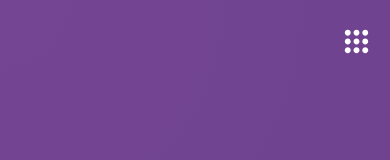
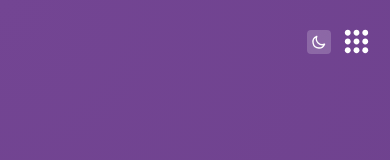
Before and after one commit to Nizar7zak/herfa, a Next.js app: page / in a window 390 px wide. Shown: the top 160 px of the page. Built offline with nearby package versions, Linux system fonts and the light colour scheme; a web font is replaced by a local one.

Commit message:
edit the dark mode

```diff
--- a/app/components/Card.tsx
+++ b/app/components/Card.tsx
@@ -15,8 +15,8 @@ const Card = ( { text, srcImage, isService, mobileSrc }: Props ) => {
     return (
         <div className={ `${bgColor}
             w-[36vw] h-[26vh] mx-5 md:mx-0
-            ${isService ? " md:w-[15vw] md:h-[20vh] " : "md:w-[11vw] md:h-[15vh]"}
-            lg:w-[11vw] lg:h-[20vh] xl:h-[29vh] 2xl:w-[11vw] 2xl:h-[32vh]
+            ${isService ? " md:w-[15vw] md:h-[20vh] " : "md:w-[13vw] md:h-[18vh]"}
+            lg:w-[13vw] lg:h-[22vh] xl:h-[32vh] 2xl:w-[13vw] 2xl:h-[35vh]
             rounded-lg flex flex-col justify-center items-center gap-3 md:gap-4 xl:gap-5 py-4` }>
 
             <div className="flex-none flex items-center justify-center w-full">
--- a/app/components/Navbar.tsx
+++ b/app/components/Navbar.tsx
@@ -54,7 +54,18 @@ const Navbar = () => {
                 <Image src={ Animation } alt="Logo-herfa" className="transition-all duration-500" />
             </div>
 
-            <div className="lg:hidden fixed top-6 right-4 z-50">
+            <div className="lg:hidden fixed top-6 right-4 z-50 flex items-center gap-2">
+                <button onClick={toggleTheme} aria-label="Toggle theme" className="p-1 rounded bg-white/20 backdrop-blur">
+                    {theme === 'dark' ? (
+                        <svg className="w-4 h-4 text-white" fill="none" stroke="currentColor" viewBox="0 0 24 24">
+                            <path strokeLinecap="round" strokeLinejoin="round" strokeWidth={2} d="M12 3v1m0 16v1m9-9h-1M4 12H3m15.364 6.364l-.707-.707M6.343 6.343l-.707-.707m12.728 0l-.707.707M6.343 17.657l-.707.707M16 12a4 4 0 11-8 0 4 4 0 018 0z" />
+                        </svg>
+                    ) : (
+                        <svg className="w-4 h-4 text-white" fill="none" stroke="currentColor" viewBox="0 0 24 24">
+                            <path strokeLinecap="round" strokeLinejoin="round" strokeWidth={2} d="M20.354 15.354A9 9 0 018.646 3.646 9.003 9.003 0 0012 21a9.003 9.003 0 008.354-5.646z" />
+                        </svg>
+                    )}
+                </button>
                 <button onClick={ () => setIsOpen( !isOpen ) } className="text-white text-3xl">
                     { isOpen ? <FaTimes /> : <CgMenuGridO size={ 35 } /> }
                 </button>
@@ -116,7 +127,7 @@ const Navbar = () => {
                 <SocialIcons />
 
             </div>
-            <div className={`hidden lg:flex fixed top-6 ${lang==='ar' ? 'right-6' : 'left-6'} z-50 gap-2`}>
+            <div className={`hidden lg:flex fixed top-6 ${lang==='ar' ? 'right-[3.0625rem]' : 'left-[3.0625rem]'} z-50 gap-2`}>
                 <button onClick={() => toggleLanguage()} aria-label="Arabic" className={`p-1 rounded bg-white/20 backdrop-blur ${lang==='ar'?'ring-2 ring-white/70':''}`}>
                     <img src="https://flagcdn.com/w20/sa.png" alt="SA" width="20" height="15" />
                 </button>
--- a/app/components/ScrollNavigator.tsx
+++ b/app/components/ScrollNavigator.tsx
@@ -1,9 +1,8 @@
 "use client";
 import { useEffect, useState } from "react";
 import { useSectionStore } from "@/lib/store";
-import { SECTION_IDS } from "@/lib/sections";
 
-const sections = SECTION_IDS;
+const sections = ["home", "about", "process", "marketing-services", "creative-services", "technical-services", "team", "experience", "contact"];
 
 const ScrollNavigator = () => {
   const { activeSection, setActiveSection } = useSectionStore();
--- a/app/components/sections/HowWeWork.tsx
+++ b/app/components/sections/HowWeWork.tsx
@@ -33,7 +33,7 @@ interface SliderItem {
 
 
 const HowWeWork = () => {
-  const { t } = useI18n();
+  const { t, lang } = useI18n();
   const [ sliderContent, setSliderContent ] = useState<SliderItem[]>([]);
 
   useEffect(() => {
@@ -73,7 +73,7 @@ const HowWeWork = () => {
       <div className="absolute -top-80 -left-52 opacity-15 -z-10 lg:hidden">
         <Image alt="Naksha" src={ Naksha }  />
       </div>
-      <div>
+      <div className={`${lang === 'ar' ? 'lg:mr-16 xl:mr-20 2xl:mr-24' : 'lg:ml-24 xl:ml-40 2xl:ml-48'}`}>
         <div className="w-full flex flex-col space-y-4 justify-center items-center lg:justify-start lg:items-start">
           <Title text={t('process.title')} textColor={ titleColor } />
           <Description text={t('process.desc')}
--- a/app/globals.css
+++ b/app/globals.css
@@ -3,14 +3,41 @@
 @tailwind utilities;
 
 :root {
-  --background: #ffffff;
+  --background: #462A5A;
+  --foreground: #fff;
+  --primary: #fff;
+  --secondary: #462A5A;
+  --active: #C2B390;
+  --accent: #E8E8E8;
+}
+
+[data-theme="dark"] {
+  --background: #0f0f23;
   --foreground: #ffffff;
+  --primary: #ffffff;
+  --secondary: #1a1a2e;
+  --active: #C2B390;
+  --accent: #16213e;
+}
+
+[data-theme="dark"] * {
+  color-scheme: dark;
 }
 
 body {
   color: var(--foreground);
-  background: radial-gradient(circle farthest-corner at top left, #734593 0%, #5C3479 36%, #462A5A 100%);
+  background: radial-gradient(circle farthest-corner at top left, #734593 0%, #5C3479 36%, var(--background) 100%);
   font-family: Arial, Helvetica, sans-serif;
+  transition: all 0.3s ease;
+  min-height: 100vh;
+}
+
+[data-theme="dark"] body {
+  background: radial-gradient(circle farthest-corner at top left, #1a1a2e 0%, #0f0f23 36%, var(--background) 100%);
+}
+
+html {
+  color-scheme: light;
 }
 
 @media (min-width: 1024px) {
@@ -44,9 +71,3 @@ body {
     scroll-snap-align: none;
   }
 }
-
-/* Dark mode مع Tailwind class */
-.dark {
-  --background: #0a0a0a;
-  --foreground: #ededed;
-}
--- a/app/providers/I18nProvider.tsx
+++ b/app/providers/I18nProvider.tsx
@@ -40,9 +40,8 @@ export function I18nProvider({ children }: { children: React.ReactNode }) {
   const [lang, setLang] = useState<Language>("ar");
   const [theme, setTheme] = useState<Theme>("light");
   const [messages, setMessages] = useState<Messages>({});
-  const [mounted, setMounted] = useState(false); // avoid SSR flash
+  const [mounted, setMounted] = useState(false);
 
-  // Initialize language and theme from localStorage or browser
   useEffect(() => {
     const fromStorage = (typeof window !== "undefined" && localStorage.getItem(STORAGE_KEY)) as Language | null;
     const themeFromStorage = (typeof window !== "undefined" && localStorage.getItem(THEME_STORAGE_KEY)) as Theme | null;
@@ -51,7 +50,6 @@ export function I18nProvider({ children }: { children: React.ReactNode }) {
     setMounted(true);
   }, []);
 
-  // Update messages and html attributes
   useEffect(() => {
     if (!mounted) return;
 
@@ -65,9 +63,9 @@ export function I18nProvider({ children }: { children: React.ReactNode }) {
     html.setAttribute("dir", lang === "ar" ? "rtl" : "ltr");
 
     if (theme === "dark") {
-      html.classList.add("dark");
+      html.setAttribute("data-theme", "dark");
     } else {
-      html.classList.remove("dark");
+      html.removeAttribute("data-theme");
     }
   }, [lang, theme, mounted]);
 
@@ -83,7 +81,7 @@ export function I18nProvider({ children }: { children: React.ReactNode }) {
     toggleTheme: () => setTheme(prev => (prev === "light" ? "dark" : "light")),
   }), [lang, theme, t]);
 
-  if (!mounted) return null; // prevent hydration mismatch
+  if (!mounted) return null;
 
   return <I18nContext.Provider value={value}>{children}</I18nContext.Provider>;
 }
--- a/lib/sections.ts
+++ /dev/null
@@ -1,22 +0,0 @@
-export type SectionId =
-  | "home"
-  | "about"
-  | "process"
-  | "marketing-services"
-  | "creative-services"
-  | "technical-services"
-  | "team"
-  | "experience"
-  | "contact";
-
-export const SECTION_IDS: SectionId[] = [
-  "home",
-  "about",
-  "process",
-  "marketing-services",
-  "creative-services",
-  "technical-services",
-  "team",
-  "experience",
-  "contact",
-];
--- a/lib/store.ts
+++ b/lib/store.ts
@@ -1,12 +1,12 @@
 import { create } from "zustand";
-import type { SectionId } from "./sections";
+
+type SectionId = "home" | "about" | "process" | "marketing-services" | "creative-services" | "technical-services" | "team" | "experience" | "contact";
 
 type State = {
   activeSection: SectionId;
   isHome: boolean;
   setActiveSection: (section: SectionId) => void;
 };
-
 
 export const useSectionStore = create<State>((set) => ({
   activeSection: "home",
--- a/tailwind.config.ts
+++ b/tailwind.config.ts
@@ -1,12 +1,12 @@
 import type { Config } from "tailwindcss";
 
-export default {
+const config: Config = {
   content: [
     "./pages/**/*.{js,ts,jsx,tsx,mdx}",
     "./components/**/*.{js,ts,jsx,tsx,mdx}",
     "./app/**/*.{js,ts,jsx,tsx,mdx}",
   ],
-  darkMode: "class", // دعم dark mode عبر class
+  darkMode: ["class", "[data-theme='dark']"],
   theme: {
     screens: {
       xs: '480px',
@@ -21,10 +21,10 @@ export default {
       colors: {
         background: "var(--background)",
         foreground: "var(--foreground)",
-        primary: "#fff",
-        secondary: "#462A5A",
-        active: "#C2B390",
-        accent: "#E8E8E8"
+        primary: "var(--primary)",
+        secondary: "var(--secondary)",
+        active: "var(--active)",
+        accent: "var(--accent)"
       },
       animation: {
         floatRotate: "floatRotate 13s ease-in-out infinite",
@@ -39,4 +39,6 @@ export default {
     },
   },
   plugins: [],
-} satisfies Config;
+};
+
+export default config;
```
